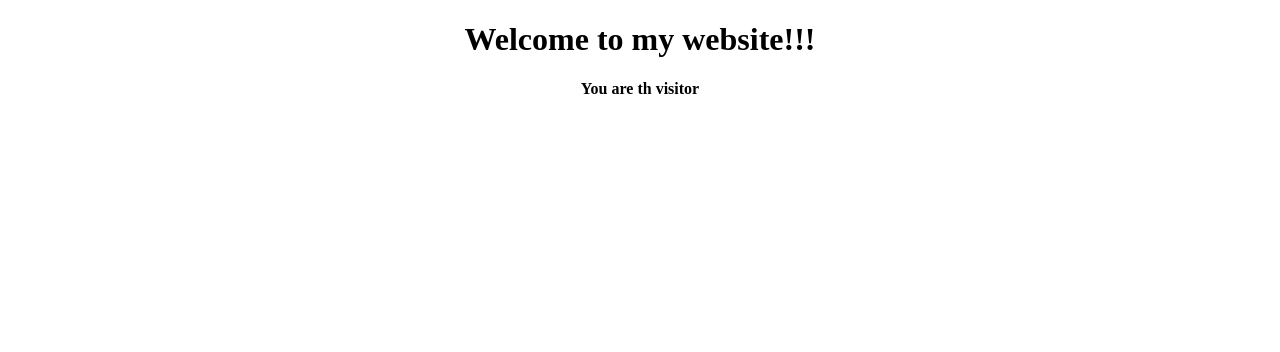
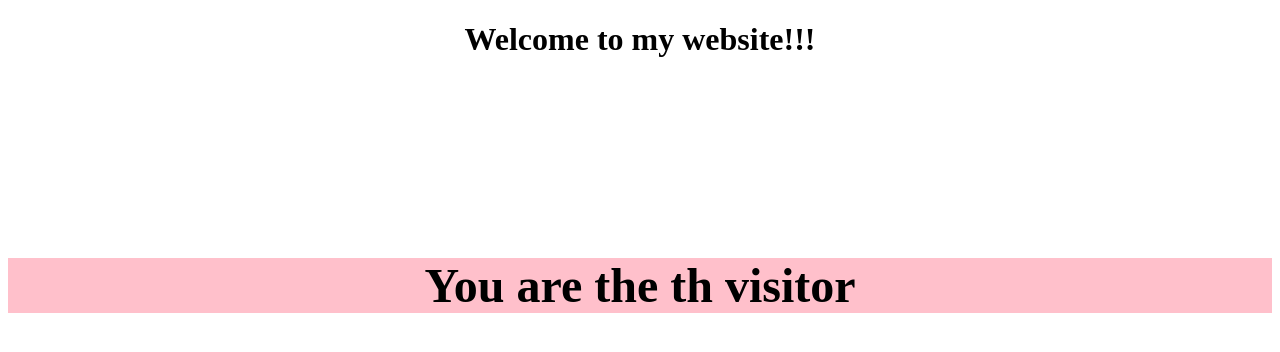
Before and after one commit to yanyan1612/web-project, a plain HTML site: page index.html in a window 1280 px wide. Drawn offline with Linux system fonts and the light colour scheme; some packages are replaced by stand-ins of ours; a script that the page names is missing.

Commit message:
Update index.html

```diff
--- a/index.html
+++ b/index.html
@@ -3,14 +3,20 @@
 <head>
     <meta charset="UTF-8">
     <title>yanyan</title>
+    <style>
+        .pink-box {
+            background-color: pink;
+        }
+    </style>
 </head>
 <body>
 <h1 style="text-align: center;">Welcome to my website!!!</h1>
 
 
 <script async src="//busuanzi.ibruce.info/busuanzi/2.3/busuanzi.pure.mini.js"></script>
-
-<p style="text-align: center;"><b>You are</b> <span id="busuanzi_value_site_pv"> <b>th visitor</b></span> </p>
+<div class="pink-box">
+<p style="text-align: center;font-size: 3.0em;margin-top: 200px"><b>You are the</b> <span id="busuanzi_value_site_pv"></span> <b>th visitor</b> </p>
+</div>
 
 
 </body>
```
